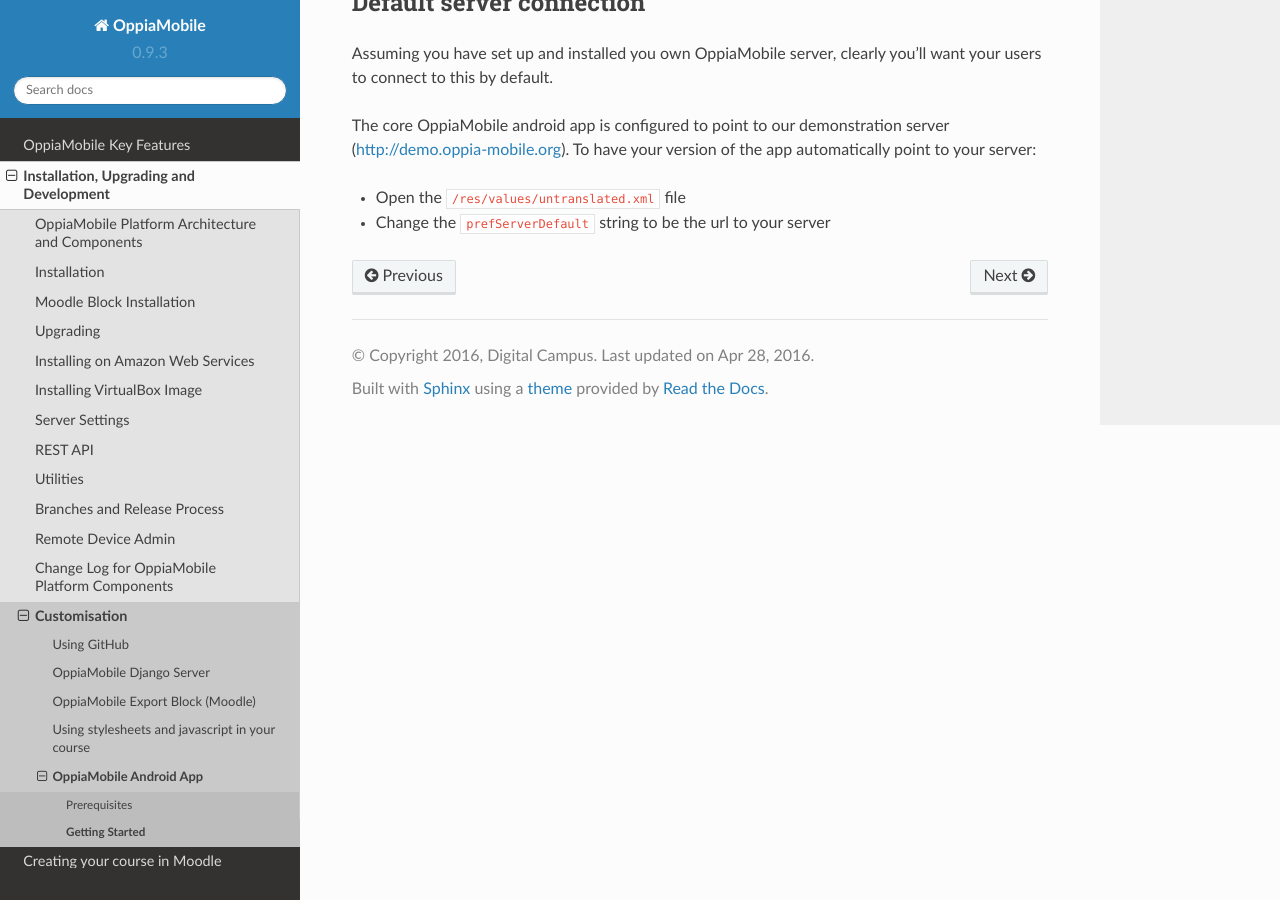
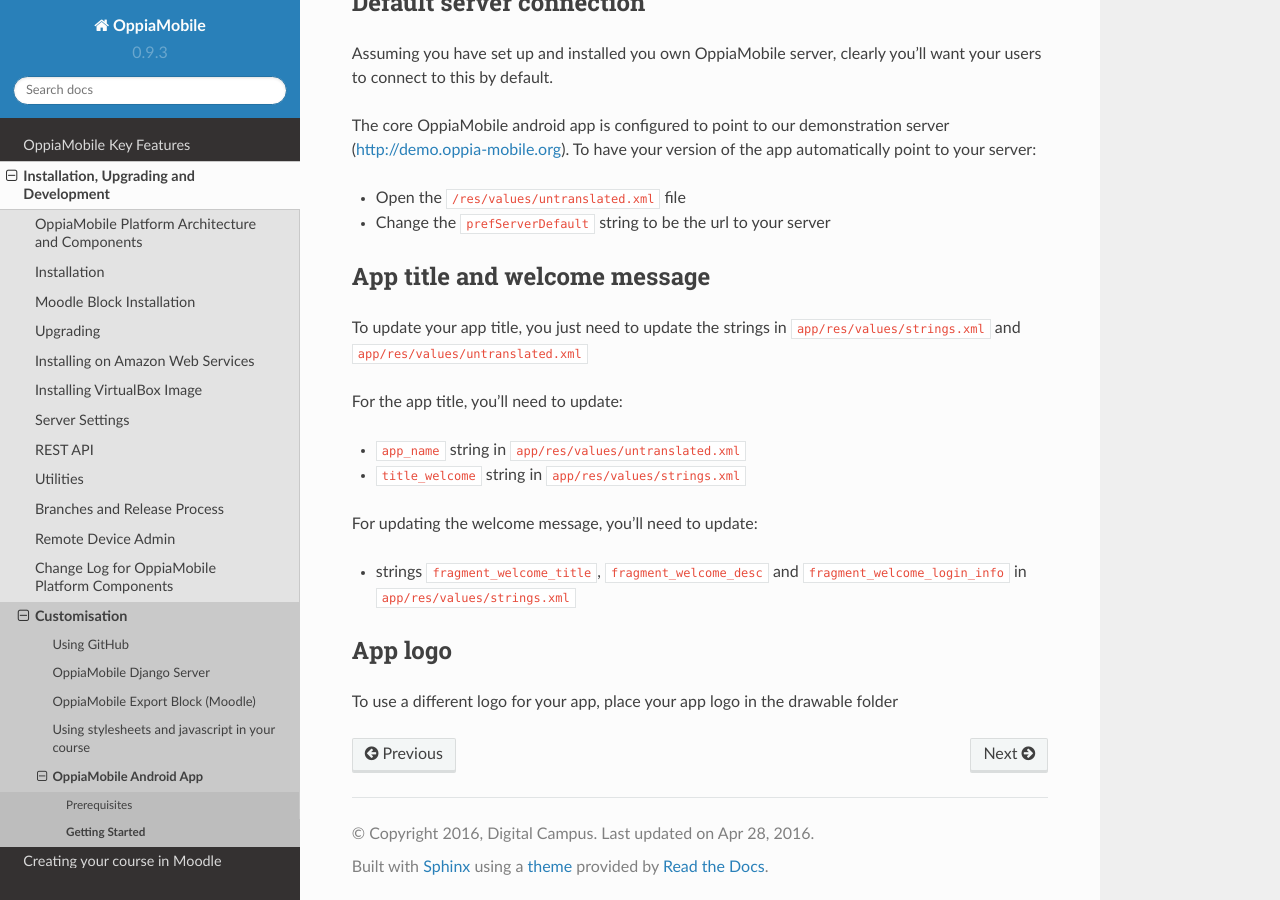
Before and after one commit to DigitalCampus/django-oppia, a Sphinx documentation site: the page built from docs/dev/client/configure.rst, in a window 1280 px wide and 900 px high, scrolled down 947 px. Built offline with Sphinx 7.4.7 and the Read the Docs theme 2.0.0, drawn with Linux system fonts in a browser that asks for light colours; the version number is read from the project's files by our own code; some of the changed text lies outside the part shown.

Commit message:
update docs

```diff
--- a/docs/dev/client/configure.rst
+++ b/docs/dev/client/configure.rst
@@ -18,7 +18,7 @@
 Update the package attribute on manifest tag in AndroidManifest.xml (keeping with the 'reverse url' type notation), so
 for example, replace ``org.digitalcampus.mobile.learning`` with ``org.myorgname.myproject.oppia``
 
-Also update the ``build.gradle`` file to update the ``applicationId`` to be the same as you've used in the
+Also update the ``app/build.gradle`` file to update the ``applicationId`` to be the same as you've used in the
 AndroidManifest.xml.
 
 Classes to update
@@ -46,3 +46,24 @@
 
 * Open the ``/res/values/untranslated.xml`` file
 * Change the ``prefServerDefault`` string to be the url to your server
+
+App title and welcome message
+------------------------------------
+
+To update your app title, you just need to update the strings in ``app/res/values/strings.xml`` and
+``app/res/values/untranslated.xml``
+
+For the app title, you'll need to update:
+
+* ``app_name`` string in ``app/res/values/untranslated.xml``
+* ``title_welcome`` string in ``app/res/values/strings.xml``
+
+For updating the welcome message, you'll need to update:
+
+* strings ``fragment_welcome_title``, ``fragment_welcome_desc`` and ``fragment_welcome_login_info`` in
+  ``app/res/values/strings.xml``
+
+App logo
+---------------
+
+To use a different logo for your app, place your app logo in the drawable folder
--- /dev/null
+++ b/docs/dev/testing/quiz.rst
@@ -0,0 +1,2 @@
+Testing Quiz Content
+=======================
```
Also changed, not shown: docs/dev/changelog_moodleblock.rst (+8 -0 lines), docs/dev/testing/index.rst (added, +7 -0 lines).
